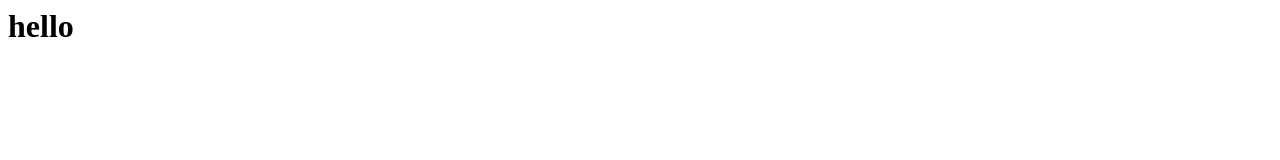
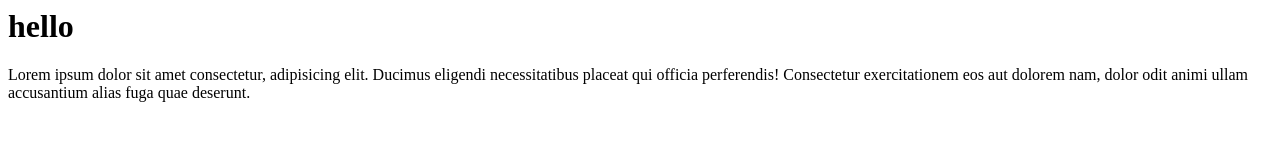
Before and after one commit to farjana95/rrrrrrrrrrrrrrrr, a plain HTML site: page index.html in a window 1280 px wide. Drawn offline with Linux system fonts and the light colour scheme.

Commit message:
some code add

```diff
--- a/index.html
+++ b/index.html
@@ -6,5 +6,6 @@
 </head>
 <body>
     <h1>hello</h1>
+    <p>Lorem ipsum dolor sit amet consectetur, adipisicing elit. Ducimus eligendi necessitatibus placeat qui officia perferendis! Consectetur exercitationem eos aut dolorem nam, dolor odit animi ullam accusantium alias fuga quae deserunt.</p>
 </body>
 </html>
```
